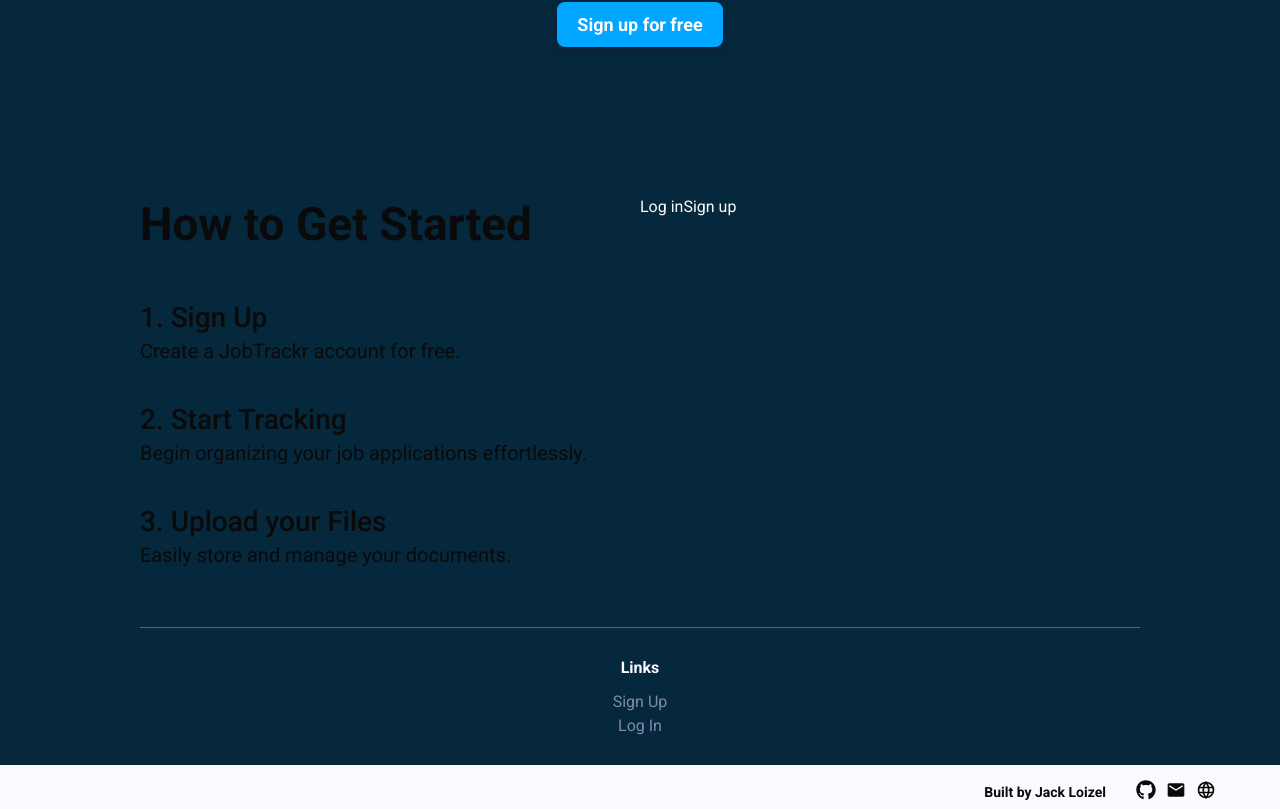
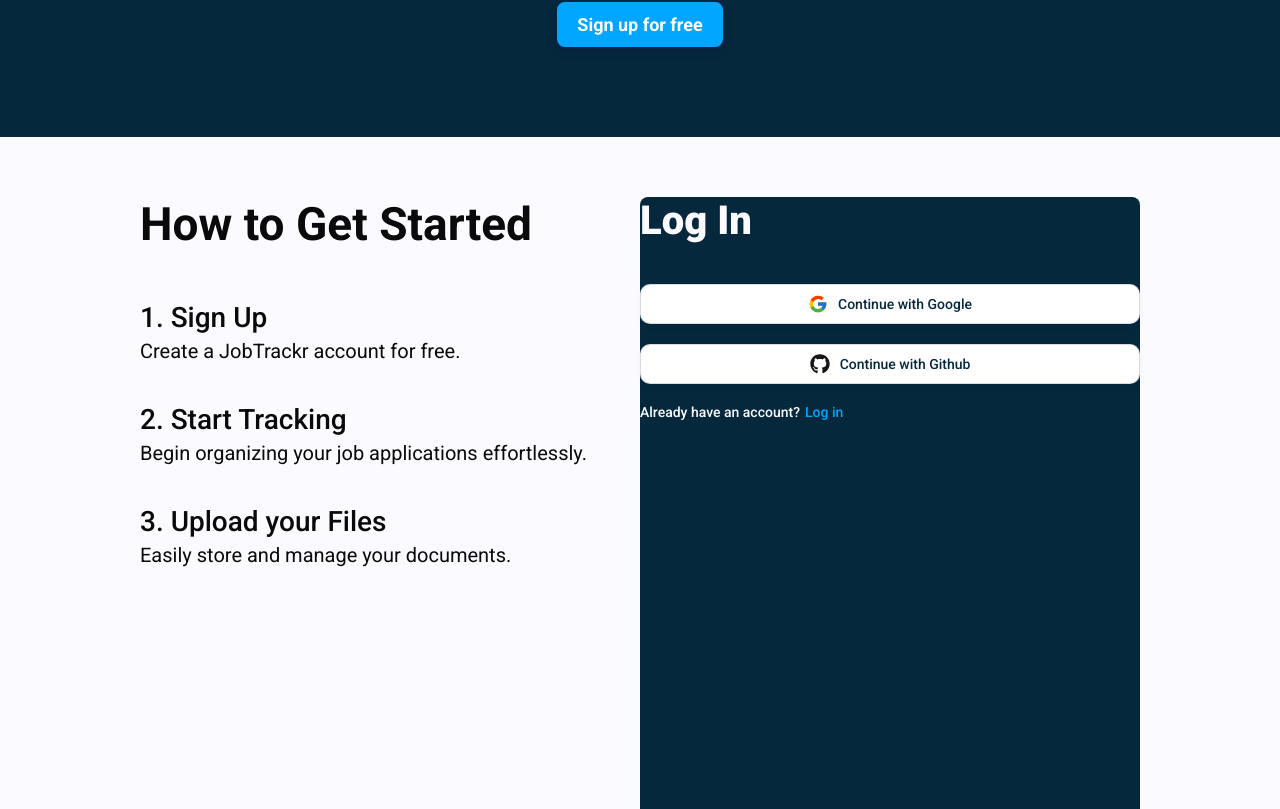
Before and after one commit to jloizel/jobtrackr, a Next.js app: page / in a window 1280 px wide. Shown: the part 4651-5460 px from the top of the page. Built offline with nearby package versions, Linux system fonts and the light colour scheme; no server answers; a web font is replaced by a local one.

Commit message:
fixing some styling issues

```diff
--- a/src/app/login/logIn.module.css
+++ b/src/app/login/logIn.module.css
@@ -5,18 +5,22 @@
   justify-content: center;
   height: 100%;
   min-height: 90vh;
+  width: 100vw;
 }
 
-.toggleContainer {
-  position: absolute;
-  top: 20px;
-  right: 20px;
+.topBar {
+  width: 90%;
+  display: flex;
+  flex-direction: row;
+  align-items: center;
+  justify-content: space-between;
+  position: fixed;
+  top: 0;
+  padding: 25px;
+  max-width: 1200px;
 }
 
 .logoContainer {
-  position: absolute;
-  top: 0;
-  left: 20px;
   display: flex;
   flex-direction: row;
   gap: 5px;
@@ -24,7 +28,6 @@
   color: var(--primary-text-color);
   cursor: pointer;
   width: max-content;
-  padding: 20px 0px;
 }
 
 .icon {
--- a/src/app/login/page.tsx
+++ b/src/app/login/page.tsx
@@ -27,6 +27,7 @@ const LoginPage = () => {
 
   return (
     <div className={styles.container}>
+      <div className={styles.topBar}>
         <Link className={styles.logoContainer} href="/">
           <GiFishing className={styles.icon}/>
           <div className={styles.text}>
@@ -34,7 +35,6 @@ const LoginPage = () => {
             <span>Trackr</span>
           </div>
         </Link>
-      <div className={styles.toggleContainer}>
         <ThemeToggle/>
       </div>
       <div className={styles.wrapper}>
--- a/src/app/signup/page.tsx
+++ b/src/app/signup/page.tsx
@@ -26,6 +26,7 @@ const SignupPage = () => {
 
   return (
     <div className={styles.page}>
+      <div className={styles.topBar}>
         <Link className={styles.logoContainer} href="/">
           <GiFishing className={styles.icon}/>
           <div className={styles.text}>
@@ -33,7 +34,6 @@ const SignupPage = () => {
             <span>Trackr</span>
           </div>
         </Link>
-      <div className={styles.toggleContainer}>
         <ThemeToggle/>
       </div>
       <div className={styles.wrapper}>
--- a/src/components/authentication/form/form.module.css
+++ b/src/components/authentication/form/form.module.css
@@ -0,0 +1,83 @@
+.container {
+  background-color: var(--background-color);
+  border-radius: 8px;
+  min-height: 300px;
+
+  @media (min-width: 768px) {
+    min-height: 700px;
+  }
+}
+
+.header {
+  font-size: 40px;
+  font-weight: 800;
+  margin-bottom: 40px;
+}
+
+.buttonsContainer {
+  width: 100%;
+  display: flex;
+  flex-direction: column;
+  gap: 20px;
+  align-items: center;
+}
+
+.socialButton {
+  background-color: white;
+  height: 40px;
+  border-radius: 10px;
+  box-shadow: rgba(25, 4, 69, 0.05) 0px 3px 6px;
+  border: 1px solid rgba(25, 4, 69, 0.15);
+  display: flex;
+  flex-direction: row;
+  align-items: center;
+  justify-content: center;
+  gap: 10px;
+  cursor: pointer;
+  display: flex;
+  width: 80%;
+
+  @media (min-width: 768px) {
+    width: 100%;
+  }
+}
+
+.socialButton:hover {
+  border: solid 2px #00a6ff;
+}
+
+.socialButton span {
+  color: #06283D;
+  font-size: 14px;
+  font-weight: 500;
+}
+
+.socialIcon {
+  height: 20px;
+}
+
+.githubIcon {
+  font-size: 20px;
+  color: #171515;
+}
+
+.socialButton span {
+  font-size: 14px;
+  font-weight: 500;
+}
+
+.textContainer {
+  display: flex;
+  flex-direction: row;
+  gap: 5px;
+  margin-top: 20px;
+}
+
+.textContainer span {
+  font-size: 14px;
+  font-weight: 500;
+}
+
+.textContainer span:last-child {
+  color: #00a6ff;
+}
--- a/src/components/authentication/form/form.tsx
+++ b/src/components/authentication/form/form.tsx
@@ -1,16 +1,27 @@
 import React from 'react'
 import styles from "./form.module.css"
 import Link from 'next/link'
+import { FaGithub } from 'react-icons/fa'
+import { signIn } from 'next-auth/react'
 
 const AuthenticationForm = () => {
   return (
-    <div>
-      <Link href="/login" className={styles.login}>
-        Log in
-      </Link>
-      <Link href="/signup" className={styles.signup}>
-        Sign up
-      </Link>
+    <div className={styles.container}>
+      <div className={styles.header}>Log In</div>
+        <div className={styles.buttonsContainer}>
+          <div className={`${styles.socialButton} ${styles.googleButton}`} onClick={() => signIn("google")}>
+            <img src="/icons8-google.svg" className={styles.socialIcon}/>
+            <span>Continue with Google</span>
+          </div>
+          <div className={`${styles.socialButton} ${styles.githubButton}`} onClick={() => signIn("github")}>
+            <FaGithub className={styles.githubIcon}/>
+            <span>Continue with Github</span>
+          </div>
+        </div>
+        <Link className={styles.textContainer} href="/signup">
+          <span>Already have an account?</span>
+          <span>Log in</span>
+        </Link>
     </div>
   )
 }
--- a/src/components/steps/steps.module.css
+++ b/src/components/steps/steps.module.css
@@ -1,20 +1,27 @@
 .wrapper {
   width: 100vw;
-  background-color: #06283D;
+  background-color: var(--foreground-color);
 }
 
 .container {
   width: 80%;
   max-width: 1000px;
   display: flex;
-  flex-direction: row;
+  flex-direction: column;
   justify-self: center;
   padding: 60px 0;
+
+  @media (min-width: 768px) {
+    flex-direction: row;
+  }
 }
 
 .leftContainer {
-  width: 50%;
   color: var(--secondary-text-color);
+
+  @media (min-width: 768px) {
+    width: 50%;
+  }
 }
 
 .header {
@@ -45,5 +52,7 @@
 }
 
 .rightContainer {
-  width: 50%;
+  @media (min-width: 768px) {
+    width: 50%;
+  }
 }
--- a/src/components/testimonials/testimonialsSlider.module.css
+++ b/src/components/testimonials/testimonialsSlider.module.css
@@ -91,7 +91,6 @@
 .info {
   color: var(--primary-text-color);
   font-weight: 400;
-  font-family: "Poppins", sans-serif;
   font-size: 14px;
 
   @media (min-width: 768px) and (max-width: 1023px) {
```
Also changed, not shown: src/app/signup/signUp.module.css (+10 -8 lines). Lines whose indentation alone changed are shown as unchanged.
